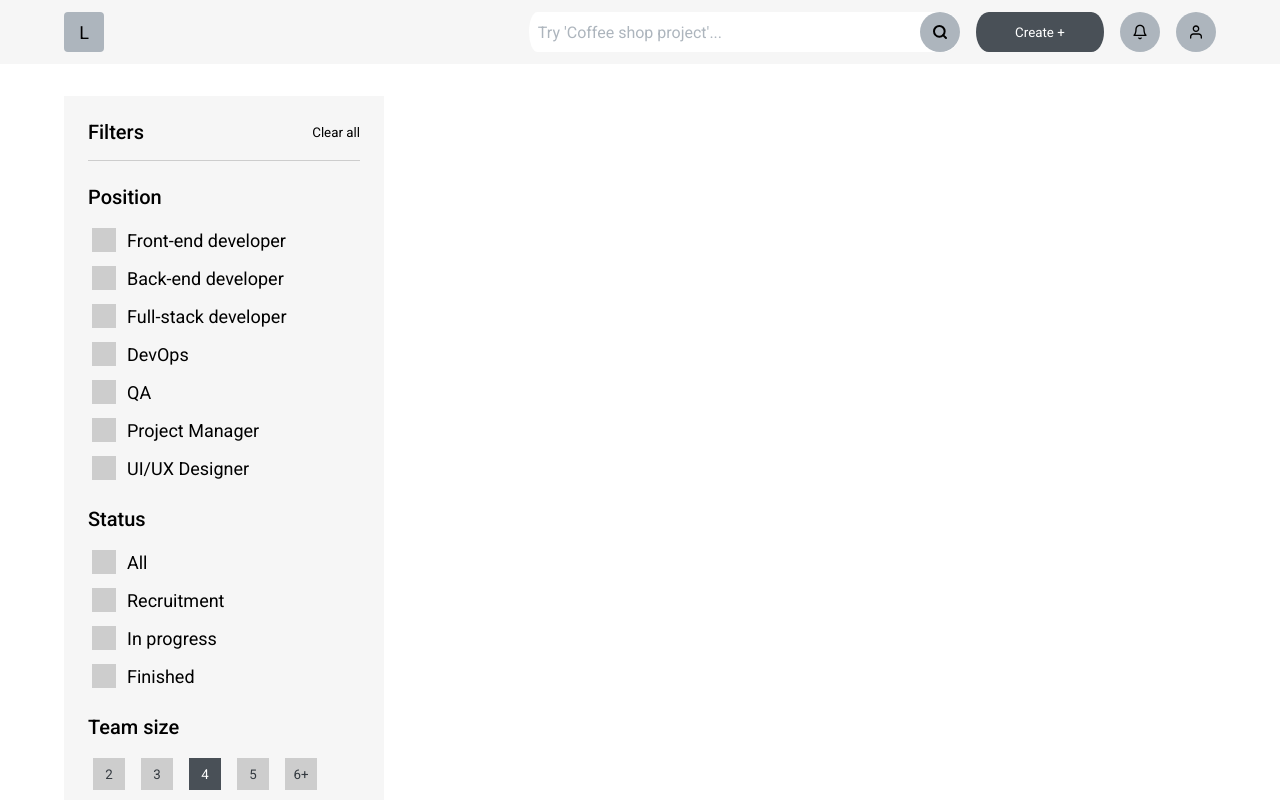
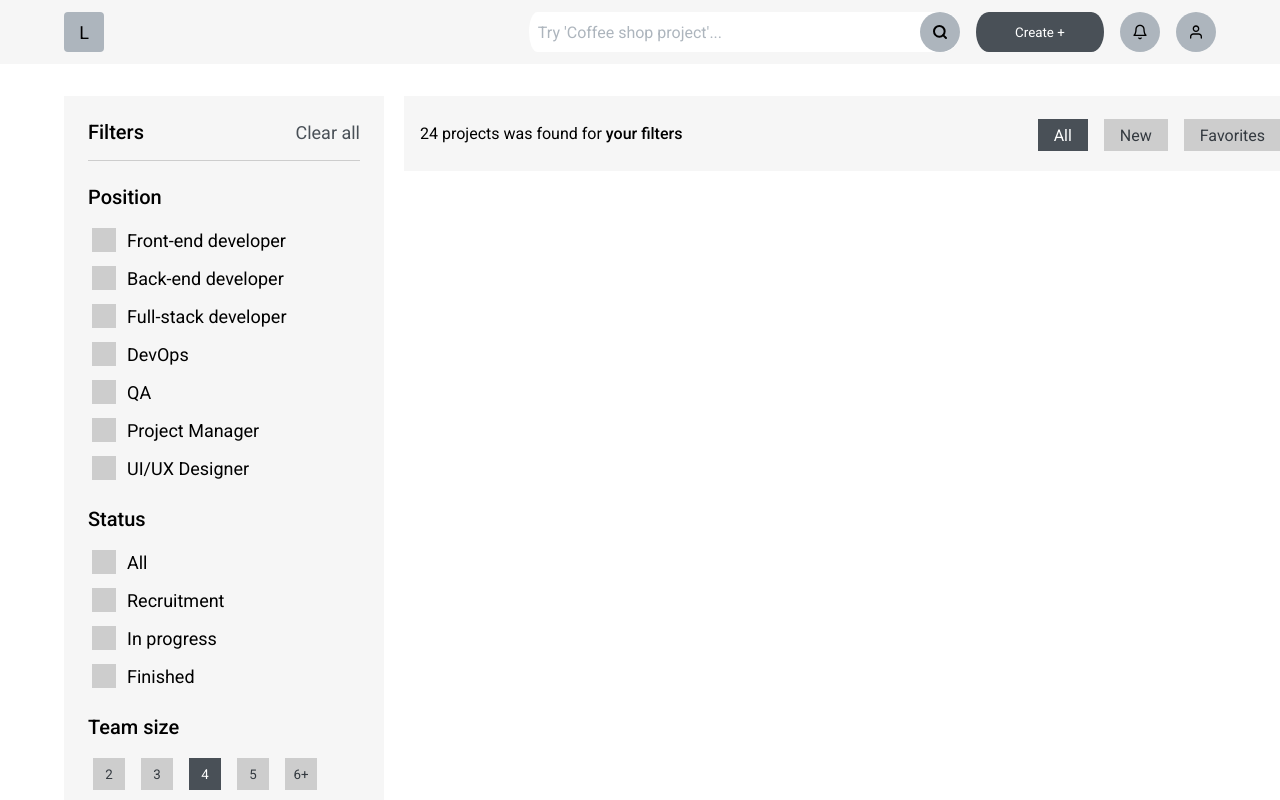
Before and after one commit to IT-Talent-Hunt/Frontend, a React (Create React App) app: page /#/signIn in a window 1280 px wide. Both pictures are taken after typing "name@example.com", "Sample123" into the empty fields and a click on the button "Sign in". Shown: the top 800 px of the page. Built offline with nearby package versions, Linux system fonts and the light colour scheme.

Commit message:
GridHeader component implemented and few minor fixes made

```diff
--- a/src/components/CheckBoxList/CheckBoxList.module.scss
+++ b/src/components/CheckBoxList/CheckBoxList.module.scss
@@ -21,9 +21,8 @@
   }
 }
 
-
-
 .checkbox {
+  cursor: pointer;
   width: 24px;
   height: 24px;
 
@@ -35,3 +34,7 @@
     background-image: url('../../svg/Vector.svg');
   }
 }
+
+.label {
+  cursor: pointer;
+}
--- /dev/null
+++ b/src/components/GridHeader/GridHeader.module.scss
@@ -0,0 +1,70 @@
+.header {
+  display: flex;
+  justify-content: space-between;
+  align-items: center;
+
+  width: fit-content;
+  min-width: calc(75vw - 64px);
+  height: fit-content;
+  min-height: 64px;
+
+  padding: 20px 16px;
+
+  background-color: #F6F6F6;
+}
+
+.heading {
+  display: inline;
+  font-weight: 400;
+  font-size: 16px;
+}
+
+.accented_text {
+  display: inline;
+  font-weight: 500;
+  font-size: 16px;
+}
+
+.list__container {
+  display: flex;
+  align-items: center;
+  justify-content: center;
+  gap: 8px;
+}
+
+.list__item {
+  display: flex;
+  align-items: center;
+}
+
+.radio {
+  cursor: pointer;
+  display: flex;
+  align-items: center;
+  justify-content: center;
+
+  width: fit-content;
+  height: 100%;
+  min-height: 32px;
+
+  padding: 4px 16px;
+
+  text-align: center;
+  color: #343A40;
+
+  background-color: #CDCDCD;
+
+  transition: all ease-in-out 0.2s;
+
+  &::before {
+    content: attr(data-content);
+
+    font-weight: 400;
+    font-size: 16px;
+  }
+
+  &:checked {
+    background-color: #495057;
+    color: #ffffff;
+  }
+}
--- /dev/null
+++ b/src/components/GridHeader/GridHeader.tsx
@@ -0,0 +1,39 @@
+import { FC, useState } from 'react';
+import styles from './GridHeader.module.scss';
+
+type Props = {
+  n: number;
+  position: string;
+};
+
+export const GridHeader: FC<Props> = ({ n = 0, position }) => {
+  const [filter, setFilter] = useState('all');
+  const filters = ['All', 'New', 'Favorites'];
+
+  return (
+    <div className={styles.header}>
+      <h5 className={styles.heading}>
+        {`${n} projects was found for`}
+        <p className={styles.accented_text}>
+          {position || ' your filters'}
+        </p>
+      </h5>
+      <ul className={styles.list__container}>
+        {filters.map((el) => (
+          <li key={el} className={styles.list__item}>
+            <input
+              type="radio"
+              name="filterOptions"
+              id={el.toLowerCase()}
+              value={el.toLowerCase()}
+              checked={filter === el.toLowerCase()}
+              onChange={(evt) => setFilter(evt.target.value)}
+              className={styles.radio}
+              data-content={el}
+            />
+          </li>
+        ))}
+      </ul>
+    </div>
+  );
+};
--- a/src/components/Header/Header.module.scss
+++ b/src/components/Header/Header.module.scss
@@ -3,7 +3,7 @@
   justify-content: space-between;
   align-items: center;
   height: 8vh;
-  width: 100vw;
+  width: 100%;
 
   padding: 12px 64px;
 
--- a/src/components/RadioBtnList/RadioBtnList.module.scss
+++ b/src/components/RadioBtnList/RadioBtnList.module.scss
@@ -21,6 +21,7 @@
 }
 
 .radio {
+  cursor: pointer;
   position: relative;
   width: 32px;
   height: 32px;
--- a/src/components/SideBar/SideBar.tsx
+++ b/src/components/SideBar/SideBar.tsx
@@ -51,7 +51,7 @@ export const SideBar: FC = () => {
     <div className={styles.main}>
       <div className={styles.heading__container}>
         <h4 className={styles.heading}>Filters</h4>
-        <button type="button" onClick={handleClearAll}>
+        <button type="button" onClick={handleClearAll} className={styles.clearAll}>
           Clear all
         </button>
       </div>
--- a/src/components/SideBar/sideBar.module.scss
+++ b/src/components/SideBar/sideBar.module.scss
@@ -4,12 +4,18 @@
   gap: 24px;
 
   min-width: 320px;
-  width: fit-content;
+  width: calc(25vw - 64px);
   height: fit-content;
 
   padding: 24px;
 
   background-color: #F6F6F6;
+}
+
+.clearAll {
+  font-weight: 400;
+  font-size: 18px;
+  color: #495057;
 }
 
 .heading {
--- a/src/pages/MainPage/MainPage.module.scss
+++ b/src/pages/MainPage/MainPage.module.scss
@@ -1,7 +1,14 @@
 .main {
   display: flex;
+  gap: 20px;
 
   height: 100%;
 
   padding: 32px 64px;
 }
+
+.grid__container {
+  display: flex;
+  flex-direction: column;
+  gap: 24px;
+}
--- a/src/pages/MainPage/MainPage.tsx
+++ b/src/pages/MainPage/MainPage.tsx
@@ -1,11 +1,15 @@
 import { FC } from 'react';
 import styles from './MainPage.module.scss';
 import { SideBar } from '../../components/SideBar/SideBar';
+import { GridHeader } from '../../components/GridHeader/GridHeader';
 
 export const MainPage: FC = () => {
   return (
     <div className={styles.main}>
       <SideBar />
+      <div className={styles.grid__container}>
+        <GridHeader n={24} position="" />
+      </div>
     </div>
   );
 };
```
Also changed, not shown: .eslintrc.js.
